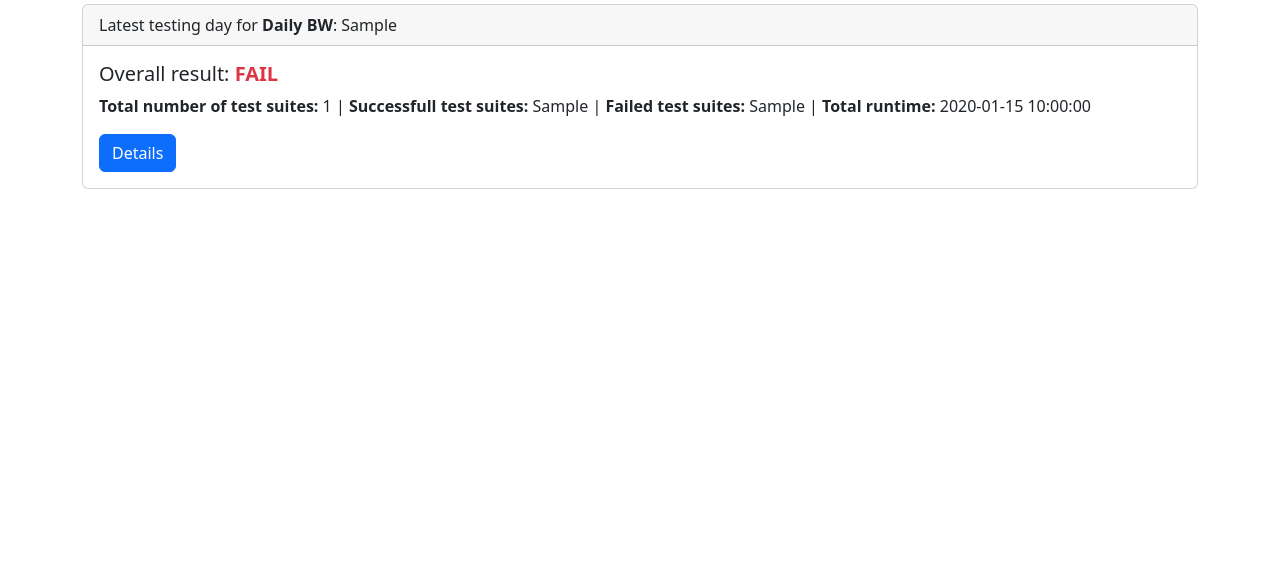
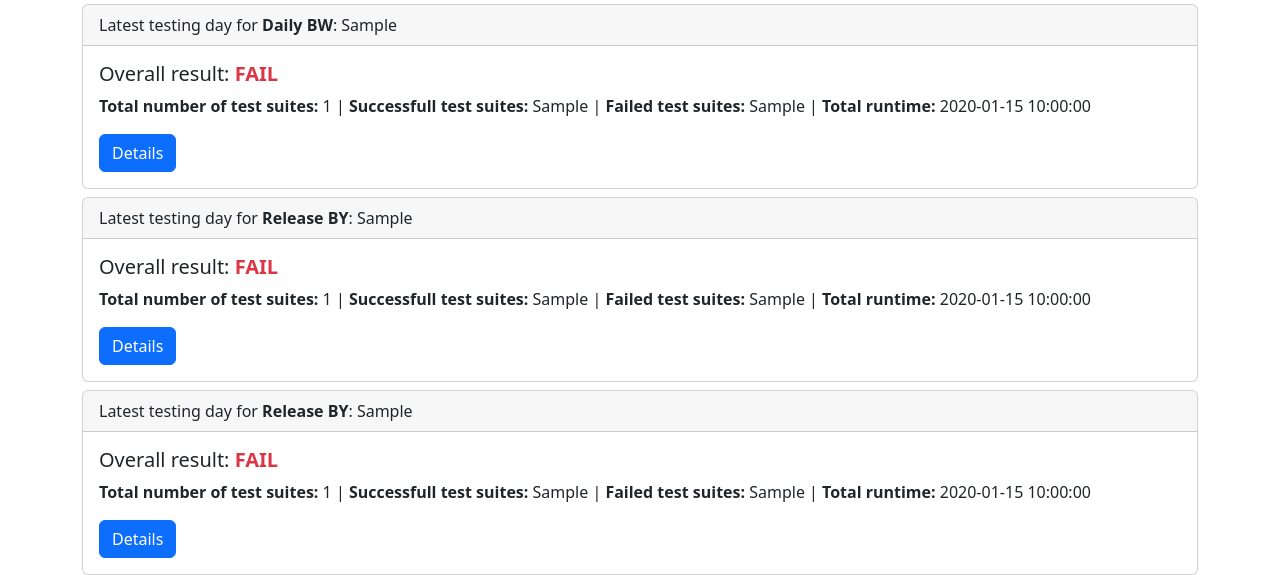
Before and after one commit to Dominik1799/fs-testing-dashboard-client, a Flask app: template templates/index.html in a window 1280 px wide. Shown: the part 253-828 px from the top of the page. Before the commit the page ends 442 px from the top, so only its background shows below. Run offline with Flask 2, Linux system fonts and the light colour scheme; the template is opened without the code that fills it: most values are stand-ins (such as "Sample title", 1, 10 or a date in 2020).

Commit message:
release added

```diff
--- a/app.py
+++ b/app.py
@@ -1,4 +1,4 @@
-from flask import Flask, redirect, render_template
+from flask import Flask, redirect, render_template, request
 import os
 import requests
 from dotenv import load_dotenv
@@ -10,22 +10,34 @@ app = Flask(__name__)
 
 @app.route("/")
 def index():
+    print(request.headers)
     BASE_URL = os.environ["API_URL"]
     daily_BY = requests.get(BASE_URL + "/reports/daily_BY/today")
-    is_today_BY = True
-    is_today_BW = True
     daily_BW = requests.get(BASE_URL + "/reports/daily_BW/today")
-    is_today_BY = True
+    is_today_daily_BY = True
+    is_today_daily_BW = True
+    is_today_release_BW = True
+    is_today_release_BY = True
     if daily_BY.status_code == 404:
         daily_BY = requests.get(BASE_URL + "/reports/daily_BY/latest")
-        is_today_BY = False
+        is_today_daily_BY = False
     if daily_BW.status_code == 404:
         daily_BW = requests.get(BASE_URL + "/reports/daily_BW/latest")
-        is_today_BW = False
+        is_today_daily_BW = False
+    if daily_BW.status_code == 404:
+        daily_BW = requests.get(BASE_URL + "/reports/release_BY/latest")
+        is_today_release_BY = False
+    if daily_BW.status_code == 404:
+        daily_BW = requests.get(BASE_URL + "/reports/release_BW/latest")
+        is_today_release_BW = False
     # a bit of a workaround so format_data() can work for this response as well as for /reports/<version>
     daily_BY = format_data([daily_BY.json()])[0]
     daily_BW = format_data([daily_BW.json()])[0]
-    return render_template("index.html", daily_BY=daily_BY, daily_BW=daily_BW, is_today_BY=is_today_BY, is_today_BW=is_today_BW)
+    release_BY = format_data([release_BY.json()])[0]
+    release_BW = format_data([release_BW.json()])[0]
+    return render_template("index.html", daily_BY=daily_BY, daily_BW=daily_BW, release_BW=release_BW, release_BY=release_BY,
+                                        is_today_BY=is_today_daily_BY, is_today_BW=is_today_daily_BW,
+                                        is_today_release_BY=is_today_release_BY, is_today_release_BW=is_today_release_BW)
 
 
 @app.route("/logs/", defaults={"log": ""})
--- a/templates/index.html
+++ b/templates/index.html
@@ -52,6 +52,48 @@
                     <a href="/reports/daily_BW/{{ daily_BW.test_id }}" class="btn btn-primary">Details</a>
                 </div>
             </div>
+
+            <!-- release BY  -->
+            <div class="card mt-2">
+                <div class="card-header">
+                    Latest testing day for <b>Release BY</b>: {{ release_BY.test_day }}
+                </div>
+                <div class="card-body">
+                    <h5 class="card-title">Overall result:
+                        <span class="{{ 'text-success' if release_BY.summary.overall_success_percent == 100 else 'text-danger'}}">
+                            <b>{{ "OK" if release_BY.summary.overall_success_percent == 100 else "FAIL" }}</b>
+                        </span>
+                    </h5>
+                    <p class="card-text">
+                        <span><b>Total number of test suites: </b> {{ release_BY.summary.total_tests_executed }}</span> |
+                        <span><b>Successfull test suites: </b> {{ release_BY.summary.successful_tests }}</span> |
+                        <span><b>Failed test suites: </b> {{ release_BY.summary.failed_tests }}</span> |
+                        <span><b>Total runtime: </b> {{ release_BY.summary.total_time }}</span>
+                    </p>
+                    <a href="/reports/release_BY/{{ release_BY.test_id }}" class="btn btn-primary">Details</a>
+                </div>
+            </div>
+
+            <!-- release BW  -->
+            <div class="card mt-2">
+                <div class="card-header">
+                    Latest testing day for <b>Release BY</b>: {{ release_BW.test_day }}
+                </div>
+                <div class="card-body">
+                    <h5 class="card-title">Overall result:
+                        <span class="{{ 'text-success' if release_BW.summary.overall_success_percent == 100 else 'text-danger'}}">
+                            <b>{{ "OK" if release_BW.summary.overall_success_percent == 100 else "FAIL" }}</b>
+                        </span>
+                    </h5>
+                    <p class="card-text">
+                        <span><b>Total number of test suites: </b> {{ release_BW.summary.total_tests_executed }}</span> |
+                        <span><b>Successfull test suites: </b> {{ release_BW.summary.successful_tests }}</span> |
+                        <span><b>Failed test suites: </b> {{ release_BW.summary.failed_tests }}</span> |
+                        <span><b>Total runtime: </b> {{ release_BW.summary.total_time }}</span>
+                    </p>
+                    <a href="/reports/release_BW/{{ release_BW.test_id }}" class="btn btn-primary">Details</a>
+                </div>
+            </div>
         </div>
     </body>
 </html>
--- a/templates/report_view.html
+++ b/templates/report_view.html
@@ -48,7 +48,7 @@
                             <TD>{{report.test_results.passed}}</TD>
                             <TD>{{report.test_results.failed}}</TD>
                             <TD>{{report.test_results.duration}}</TD>
-                            <TD><a target="_blank" href="{{ 'http://' + nginx + '/' + distribution + '/' +report.full_test_name + '/report.html'}}" class="btn btn-primary">View</a></TD>
+                            <TD><a target="_blank" href="{{ 'http://' + nginx + '/' + distribution + '/' + report.full_test_name + '/report.html'}}" class="btn btn-primary">View</a></TD>
                         </TR>
                     {% endfor %}
                 </tbody>
```
